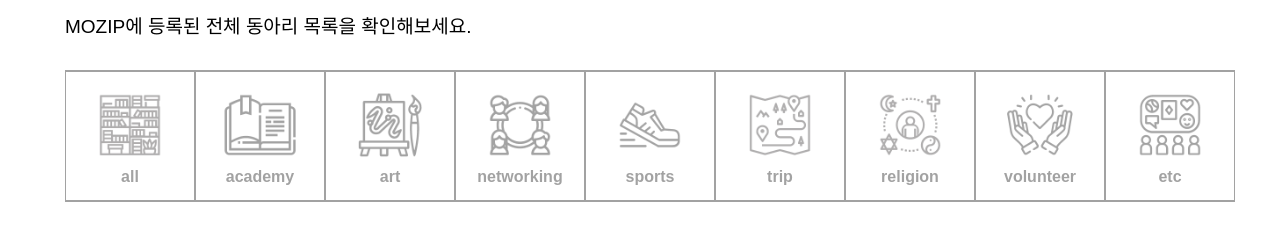
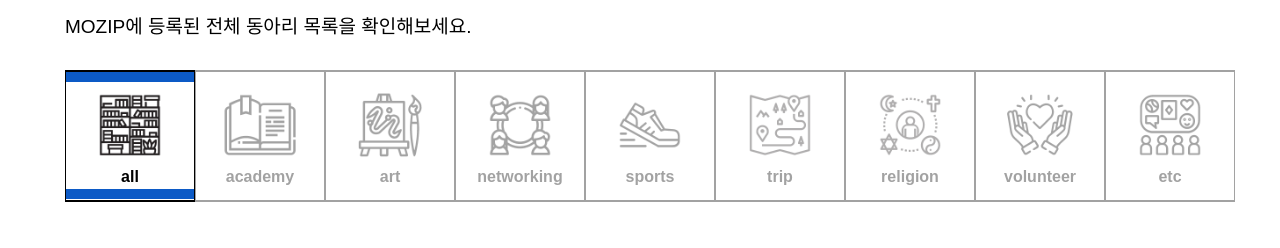
Before and after one commit to Kim-Hyunjo/MoZIP, a React (Create React App) app in the folder front/: page /list in a window 1280 px wide. Shown: the part 392-640 px from the top of the page. Built offline with nearby package versions, Linux system fonts and the light colour scheme.

Commit message:
feat : edit

```diff
--- a/front/src/pages/list/List.tsx
+++ b/front/src/pages/list/List.tsx
@@ -133,19 +133,35 @@ const List = (props: RouteComponentProps<{}>) => {
         <div>
           <ul id="horizontal_list">
             {test.map((item) => {
+              if (item.name === subject){
               return (
-                <li
+                <li className="chosen"
                   onClick={() => {
                     setSubject(item.name);
                     console.log(item.name);
                   }}
                 >
-                  <div className="border top_border"></div>
+                  <div className="border top_border border_b"></div>
                   <img src={item.img} alt="tab_icon" />
                   {item.name}
-                  <div className="border bottom_border"></div>
+                  <div className="border bottom_border border_b"></div>
                 </li>
-              );
+              );}else {
+                return (
+                  <li
+                    className="notChosen"
+                    onClick={() => {
+                      setSubject(item.name);
+                      console.log(item.name);
+                    }}
+                  >
+                    <div className="border top_border border_n"></div>
+                    <img src={item.img} alt="tab_icon" />
+                    {item.name}
+                    <div className="border bottom_border border_n"></div>
+                  </li>
+                );
+              }
             })}
           </ul>
           <div className="category_name">{subject}</div>
--- a/front/src/pages/list/tab.css
+++ b/front/src/pages/list/tab.css
@@ -1,9 +1,9 @@
-#horizontal_list{
+#horizontal_list {
   display: flex;
   align-items: center;
   justify-content: center;
 }
-#horizontal_list li{
+#horizontal_list li {
   height: 100%;
   display: flex;
   align-items: center;
@@ -13,25 +13,38 @@
   font-weight: 700;
   flex-direction: column;
   cursor: pointer;
-    opacity: 0.36;
 }
-#horizontal_list li:hover{
+#horizontal_list li:hover {
   opacity: 1;
 }
-#horizontal_list li img{
+#horizontal_list li img {
   width: 80px;
 }
 li .border {
   width: 100%;
   height: 8%;
+}
+
+li:hover .border {
+  background: #0c4ea8;
+}
+li:active .border {
+  background: #093e86;
+}
+#list_name li:active .border {
+  background: #0c5ac6;
+}
+
+#horizontal_list .chosen {
+  opacity: 1;
+}
+#horizontal_list .notChosen {
+  opacity: 0.36;
+}
+.border_b {
+  opacity: 1;
+  background: #0c5ac6;
+}
+.border_n {
   background: #fff;
 }
-li:hover .border {
-    background: #0C4EA8;
-}
-li:active .border {
-    background: #093E86;
-}
-#list_name li:active .border {
-    background: #0C5AC6;
-}
```
Lines whose indentation alone changed are shown as unchanged.
